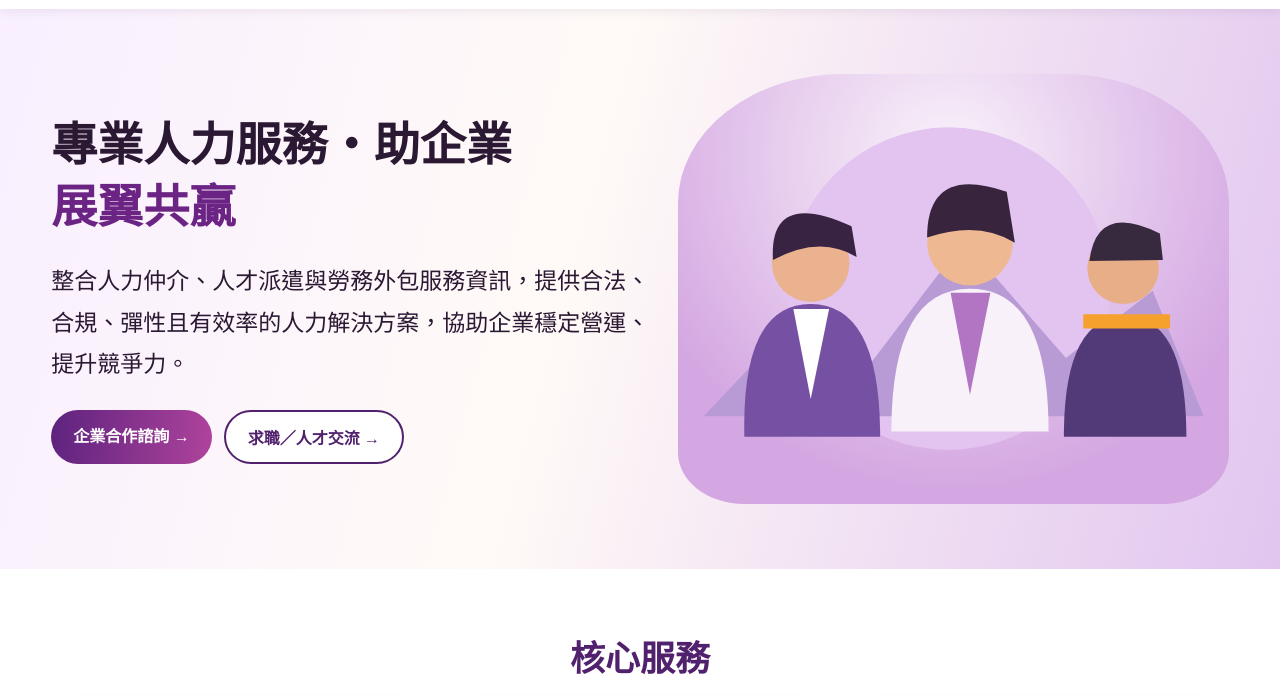
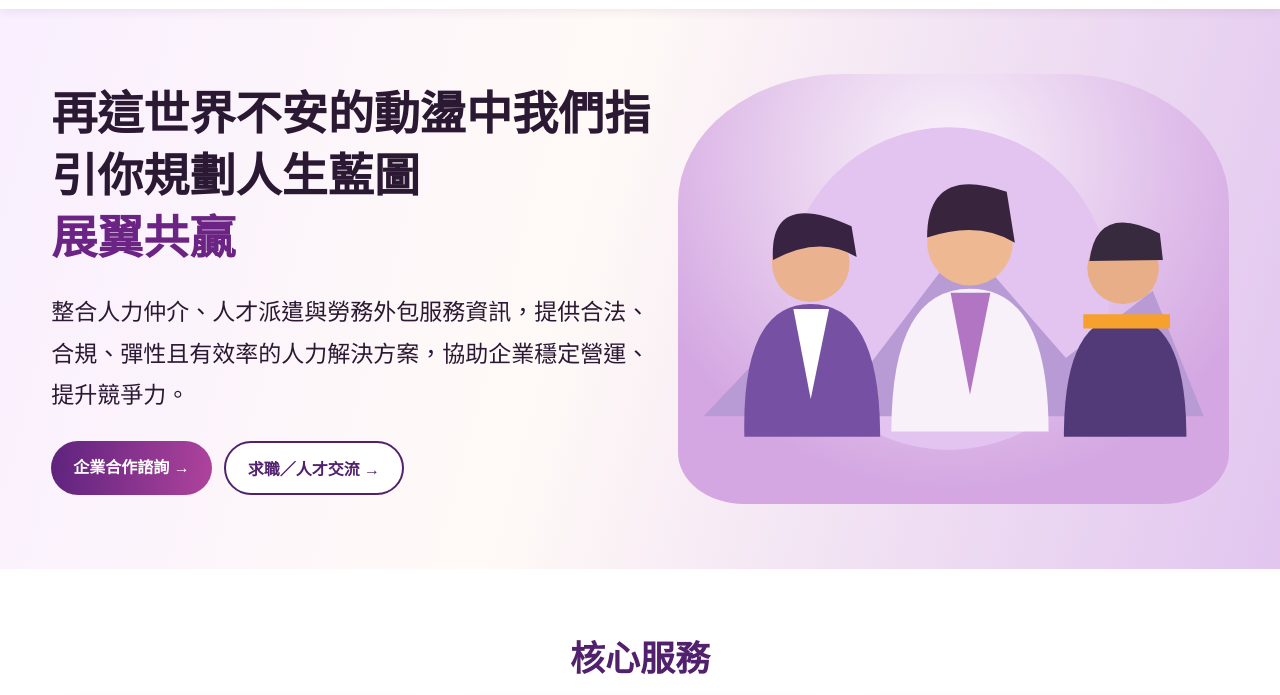
Before and after one commit to Kevin811118/hr-website-database, a plain HTML site: page index.html in a window 1280 px wide. Shown: the part 80-775 px from the top of the page. Drawn offline with Linux system fonts and the light colour scheme.

Commit message:
更新首頁標語

```diff
--- a/index.html
+++ b/index.html
@@ -5,7 +5,7 @@
 @media(min-width:1100px){.hero{min-height:470px}.cards{margin-top:-12px;position:relative;z-index:2}.card{min-height:165px}.card h3{margin:4px 0 8px}.card p{margin:0}.hero-art svg{width:100%}}@media(max-width:850px){.hero{padding:44px 6%}.hero h1{font-size:clamp(30px,7vw,44px)}.hero-art{border-radius:28px;min-height:260px}.cards{grid-template-columns:1fr}.brand strong{font-size:29px}nav{font-size:14px}.content h2{font-size:29px}}@media(max-width:500px){header{padding:12px 4%}.brand svg{width:74px;height:52px}nav{gap:10px}.btn{padding:11px 16px}.hero{gap:18px}.hero p{font-size:17px}.hero-art{min-height:190px}}
 </style></head><body>
 <header><a class="brand" href="#home"><svg viewBox="0 0 150 100" aria-label="F 展翼飛鳥標誌示意"><defs><linearGradient id="g" x1="0" y1="0" x2="1" y2="1"><stop stop-color="#521374"/><stop offset=".55" stop-color="#a8339b"/><stop offset="1" stop-color="#ff972d"/></linearGradient></defs><path fill="url(#g)" d="M70 47C46 24 22 19 4 6c10 30 37 42 65 46L48 78l23-10 12-19c19-5 43-18 61-42-26 12-40 9-63 29z"/><path fill="#ed8b29" d="M65 83L25 97l70-10z"/></svg><strong>昕辰培安</strong></a><nav><a href="#home">首頁</a><a href="#services">服務項目</a><a href="#industries">產業方案</a><a href="#talent">人才專區</a><a href="#contact">企業專區</a><a href="#about">關於我們</a><a class="btn" href="#contact">聯絡諮詢</a></nav></header>
-<main><section id="home" class="hero"><div><h1>專業人力服務・助企業<br><span>展翼共贏</span></h1><p>整合人力仲介、人才派遣與勞務外包服務資訊，提供合法、合規、彈性且有效率的人力解決方案，協助企業穩定營運、提升競爭力。</p><div class="actions"><a class="btn" href="#contact">企業合作諮詢 →</a><a class="btn outline" href="#talent">求職／人才交流 →</a></div></div><div class="hero-art"><svg viewBox="0 0 540 350" role="img" aria-label="企業與不同產業人才共同發展插畫"><circle cx="265" cy="175" r="158" fill="#e3c3f0"/><path d="M25 300l90-95 70 48 95-125 100 115 85-66 50 123" fill="#b89ad4"/><g transform="translate(65 85)"><circle cx="65" cy="65" r="38" fill="#eab28e"/><path d="M28 62q-4-70 77-33l5 30q-36-22-82 3" fill="#382442"/><path d="M0 235q-3-130 65-130t68 130" fill="#7650a2"/><path d="M48 110l17 88 18-88" fill="white"/></g><g transform="translate(218 45)"><circle cx="68" cy="85" r="42" fill="#eeb992"/><path d="M26 80q0-72 78-45l8 50q-36-22-86-5" fill="#39243e"/><path d="M-9 270q0-140 77-140t77 140" fill="#f8f1fa"/><path d="M49 134l19 100 20-100" fill="#b275c4"/></g><g transform="translate(388 95)"><circle cx="48" cy="60" r="35" fill="#e8ae87"/><path d="M15 53q7-58 69-27l3 26" fill="#372a3f"/><path d="M-10 225q0-118 60-118t60 118" fill="#523a79"/><path d="M9 112h85" stroke="#f6a12d" stroke-width="14"/></g></svg></div></section>
+<main><section id="home" class="hero"><div><h1>再這世界不安的動盪中我們指引你規劃人生藍圖<br><span>展翼共贏</span></h1><p>整合人力仲介、人才派遣與勞務外包服務資訊，提供合法、合規、彈性且有效率的人力解決方案，協助企業穩定營運、提升競爭力。</p><div class="actions"><a class="btn" href="#contact">企業合作諮詢 →</a><a class="btn outline" href="#talent">求職／人才交流 →</a></div></div><div class="hero-art"><svg viewBox="0 0 540 350" role="img" aria-label="企業與不同產業人才共同發展插畫"><circle cx="265" cy="175" r="158" fill="#e3c3f0"/><path d="M25 300l90-95 70 48 95-125 100 115 85-66 50 123" fill="#b89ad4"/><g transform="translate(65 85)"><circle cx="65" cy="65" r="38" fill="#eab28e"/><path d="M28 62q-4-70 77-33l5 30q-36-22-82 3" fill="#382442"/><path d="M0 235q-3-130 65-130t68 130" fill="#7650a2"/><path d="M48 110l17 88 18-88" fill="white"/></g><g transform="translate(218 45)"><circle cx="68" cy="85" r="42" fill="#eeb992"/><path d="M26 80q0-72 78-45l8 50q-36-22-86-5" fill="#39243e"/><path d="M-9 270q0-140 77-140t77 140" fill="#f8f1fa"/><path d="M49 134l19 100 20-100" fill="#b275c4"/></g><g transform="translate(388 95)"><circle cx="48" cy="60" r="35" fill="#e8ae87"/><path d="M15 53q7-58 69-27l3 26" fill="#372a3f"/><path d="M-10 225q0-118 60-118t60 118" fill="#523a79"/><path d="M9 112h85" stroke="#f6a12d" stroke-width="14"/></g></svg></div></section>
 <section class="content" id="services"><h2>核心服務</h2><div class="cards"><article class="card"><div class="ico">♧</div><h3>人力仲介</h3><p>招募需求分析、人才媒合與面試安排等資訊交流，協助企業尋找合適人選。</p></article><article class="card"><div class="ico">▣</div><h3>人才派遣</h3><p>介紹短期、專案及彈性用人模式，依需求探索人力配置方案。</p></article><article class="card"><div class="ico">⚙</div><h3>勞務外包</h3><p>介紹作業流程委外、現場管理與服務品質控管等合作模式。</p></article></div><p class="note">目前為品牌資訊展示與需求交流網站，並非已取得就業服務許可之機構；依法須許可之業務須由具資格的合法業者承作。</p></section>
 <section class="content two"><div id="industries"><h2>服務產業</h2><div class="chips"><span>製造業</span><span>物流倉儲</span><span>零售通路</span><span>餐飲服務</span><span>營建工程</span><span>辦公行政</span><span>更多產業</span></div></div><div id="about"><h2>服務理念</h2><div class="advantages"><div>重視法令合規</div><div>以需求為核心</div><div>彈性規劃</div><div>促進人才發展</div><div>專業溝通</div><div>追求長期合作</div></div></div></section>
 <section class="content" id="talent"><h2>人才專區</h2><p style="text-align:center;font-size:20px">歡迎交流求職方向與職涯需求。正式職缺及登記功能將於完成相關安排後開放。</p></section>
```
